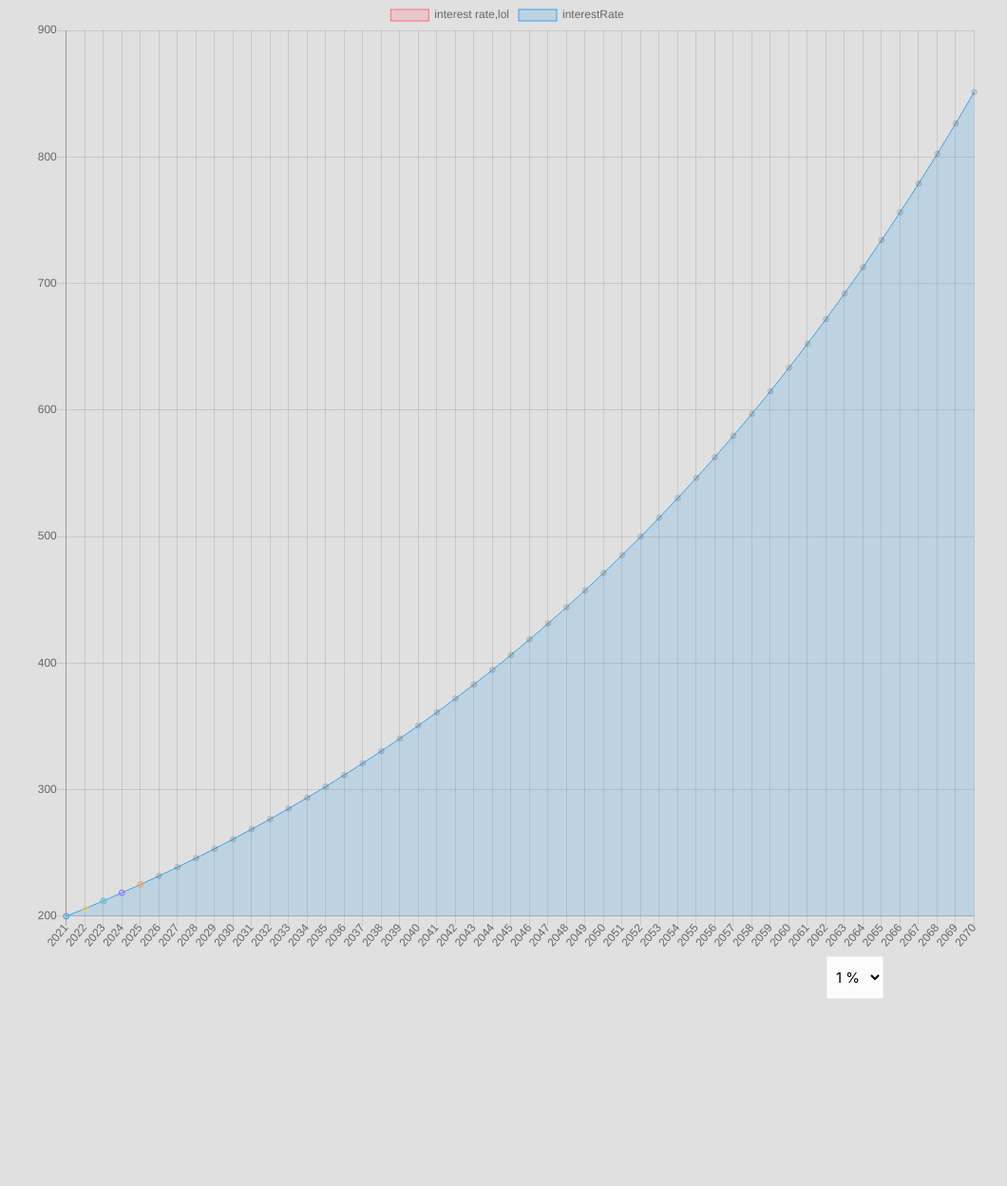
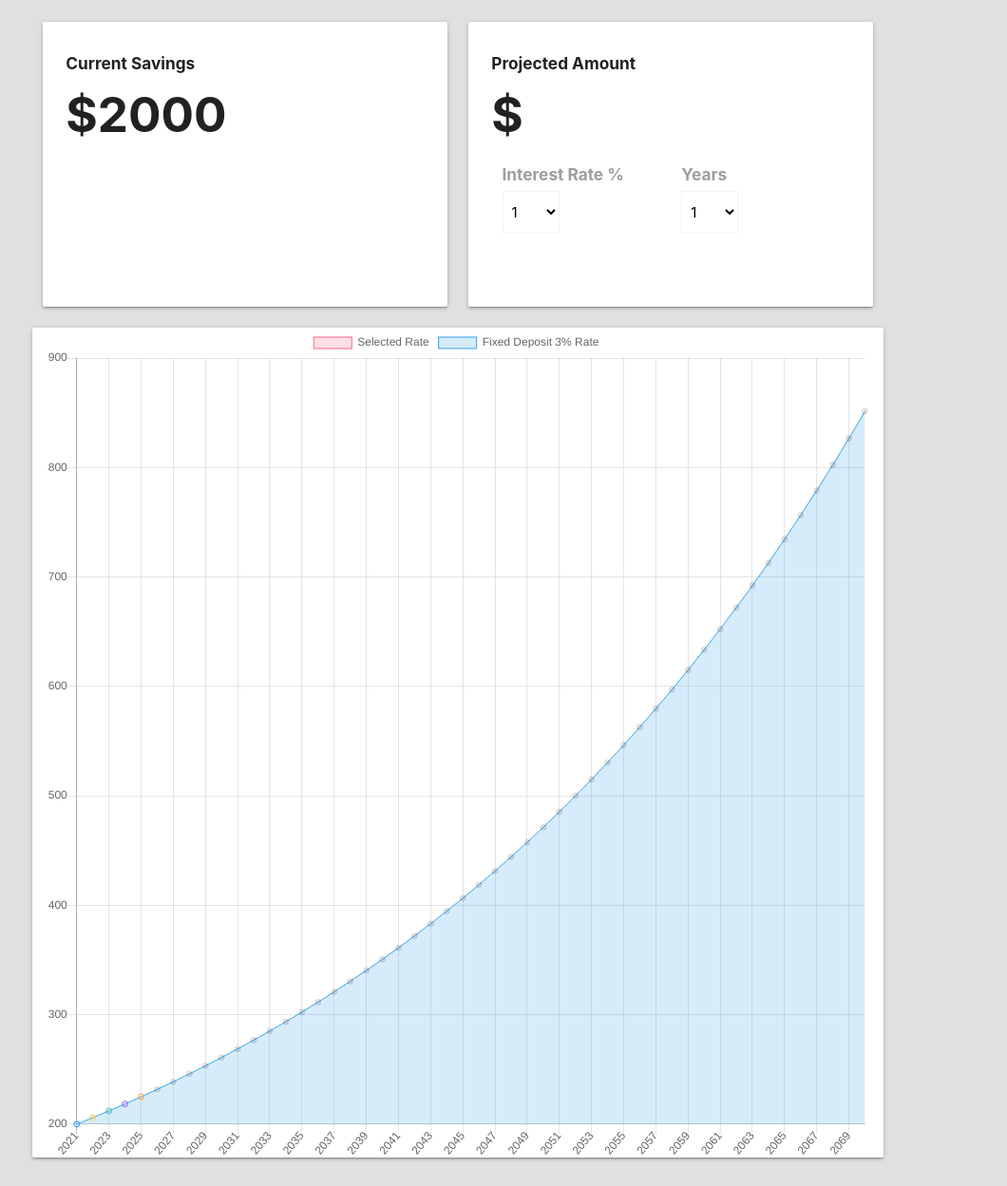
Before and after one commit to EDWARDWEE-um/BudgetUrLife, a Django app: a page that uses budgetproject/budget/templates/budget/project-projections.html in a window 1280 px wide. Shown: the whole page at 95% size, without its empty margins (158-1218 px from the left). Before the commit the page ends 1052 px from the top, so only its background shows below. Run offline with Django 3.2, Linux system fonts and the light colour scheme; data comes from the database, SQL or seed files in the repository.

Commit message:
Attemping to implement project value amount

```diff
--- a/budgetproject/budget/templates/budget/project-projections.html
+++ b/budgetproject/budget/templates/budget/project-projections.html
@@ -5,7 +5,8 @@
 <script>
     window.onload = function(){
         var ctx = document.getElementById("myChart").getContext("2d");
-        var interestRate = 0;
+        var interestRate = 3;
+        var projectedamount = 0;
         const xLabelYear = function(year){ // create an array of years since u cant put js var into django template
             var years = []
             var year = year
@@ -30,13 +31,19 @@
             }
             return compoundedSavings;
         }
+        const extractData = function(year , interest){
+            var values = yCompoundInterest(interest)
+            var actualvalue = values[year]
+            alert(values);
+            return actualvalue;
+        }
         const selectedChart = function(interestRate){
             return new Chart(ctx, {
             type: 'line',
             data: {
                 labels: xLabelYear('{{ today }}'),
                 datasets: [{
-                    label: ['interest rate','lol'],
+                    label: ['Selected Rate'],
                     data:
                           interestRate,
 
@@ -64,7 +71,7 @@
                         }]
                     }
                 },{
-                    label: 'interestRate',
+                    label: 'Fixed Deposit 3% Rate ',
                     data:
                           yCompoundInterest(3),
 
@@ -104,6 +111,15 @@
         var compund = yCompoundInterest(selectedText)
         myChart = selectedChart(compund)
     }
+    document.getElementById("year").onchange = function getYear(){
+        var skillsSelect = document.getElementById("year");
+        var skillsSelect2 = document.getElementById("interest");
+        var selectedText = skillsSelect.options[skillsSelect.selectedIndex].text;
+        var selectedText2 = skillsSelect2.options[skillsSelect2.selectedIndex].text;
+        projectedamount = extractData(skillsSelect2,skillsSelect)
+        document.getElementById("myText").innerHTML = projectedamount;
+
+    }
 
 
 }
@@ -112,28 +128,111 @@
 </script>
 
  </script>
-<div class='container' height="500" width="500">
-        <div style="display: inline-block"><canvas id="myChart" height="1000" width="1000"></canvas></div>
-        <div  class='input field'>
-            <div class="modal-content">
+<div class='container'>
+    <section class="section section-stats">
+        <section class='row'>
+            <div class='col s24 m12 l6' style="display: inline-block">
+
+                <div class='card-panel' style='height: 300px' >
+                    <h6 class='bold'>Current Savings</h6>
+                    <h1 class='bold'>${{ project.budget }}</h1>
+
+                </div>
+
+            </div>
+            <div class='col s24 m12 l6' style="display: inline-block">
+                <div class='card-panel' style='height: 300px' >
+                    <h6 class='bold'>Projected Amount</h6>
+                    <h1 class='bold'>$ <span id="myText"></span> </h1>
+                    <div class='input field'>
+                        <div class="modal-content ">
                             <form method='POST'>
+
                                 {% csrf_token %}
-                    <select id='interest' style="display:block;width:60px; margin-left: auto;" onchange="getInterest()">
-                            <option> 1 %</option>
-                            <option> 2 %</option>
-                            <option> 3 %</option>
-                            <option> 4 %</option>
-                            <option> 5 %</option>
-                            <option> 6 %</option>
-                            <option> 7 %</option>
-                            <option> 8 %</option>
-                            <option> 9 %</option>
-                            <option> 10 %</option>
+                                <div class='col l6'>
+                                    <label>
+                                        <h6 class='bold'>Interest Rate % </h6>
+                                    </label>
+
+                                    <select id='interest' style="display:block;width:60px;" onchange="getInterest()">
+                                            <option> 1</option>
+                                            <option> 2</option>
+                                            <option> 3</option>
+                                            <option> 4</option>
+                                            <option> 5</option>
+                                            <option> 6</option>
+                                            <option> 7</option>
+                                            <option> 8</option>
+                                            <option> 9</option>
+                                            <option> 10</option>
                                     </select>
+                                </div>
+                                <div class='col l6'>
+                                    <label>
+                                        <h6 class='bold'>Years </h6>
+                                    </label>
+
+                                    <select id='year' style="display:block;width:60px;" onchange="getYear()">
+                                            <option> 1</option>
+                                            <option> 2</option>
+                                            <option> 3</option>
+                                            <option> 4</option>
+                                            <option> 5</option>
+                                            <option> 6</option>
+                                            <option> 7</option>
+                                            <option> 8</option>
+                                            <option> 9</option>
+                                            <option> 10</option>
+                                            <option> 11</option>
+                                            <option> 12</option>
+                                            <option> 13</option>
+                                            <option> 14</option>
+                                            <option> 15</option>
+                                            <option> 16</option>
+                                            <option> 17</option>
+                                            <option> 18</option>
+                                            <option> 19</option>
+                                            <option> 20</option>
+                                            <option> 21</option>
+                                            <option> 22</option>
+                                            <option> 23</option>
+                                            <option> 24</option>
+                                            <option> 25</option>
+                                            <option> 26</option>
+                                            <option> 27</option>
+                                            <option> 28</option>
+                                            <option> 29</option>
+                                            <option> 30</option>
+                                            <option> 31</option>
+                                            <option> 32</option>
+                                            <option> 33</option>
+                                            <option> 34</option>
+                                            <option> 35</option>
+                                            <option> 36</option>
+                                            <option> 37</option>
+                                            <option> 38</option>
+                                            <option> 39</option>
+                                            <option> 40</option>
+                                            <option> 41</option>
+                                            <option> 42</option>
+                                            <option> 43</option>
+                                            <option> 44</option>
+                                            <option> 45</option>
+                                            <option> 46</option>
+                                            <option> 47</option>
+                                            <option> 48</option>
+                                            <option> 49</option>
+                                            <option> 50</option>
+                                    </select>
+                                </div>
                             </form>
                         </div>
                     </div>
                 </div>
             </div>
+            <div class='card-panel col s24 m12 l12' style="display: inline-block"><canvas id="myChart" height="1000" width="1000"></canvas></div>
+
+        </section>
+</div>
 
 {% endblock %}
```
Also changed, not shown: budgetprojections.JPG (added). Lines whose indentation alone changed are shown as unchanged.
